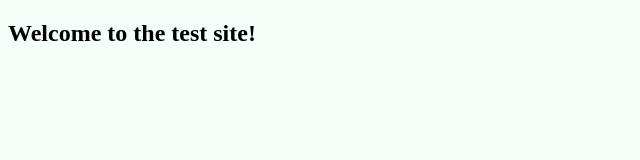
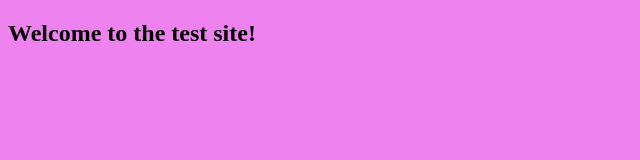
Before and after one commit to ashwinpathak/test_proj_2, a plain HTML site: page index.html in a window 1280 px wide. Shown: the whole page, without its empty margins (0-640 px from the left). Drawn offline with Linux system fonts and the light colour scheme.

Commit message:
Update index.html
Changed to violet.

```diff
--- a/index.html
+++ b/index.html
@@ -7,7 +7,7 @@
     <title>Test site</title>
     <style type="text/css">
         body {
-            background-color: mintcream;
+            background-color: violet;
         }
     </style>
 </head>
```
